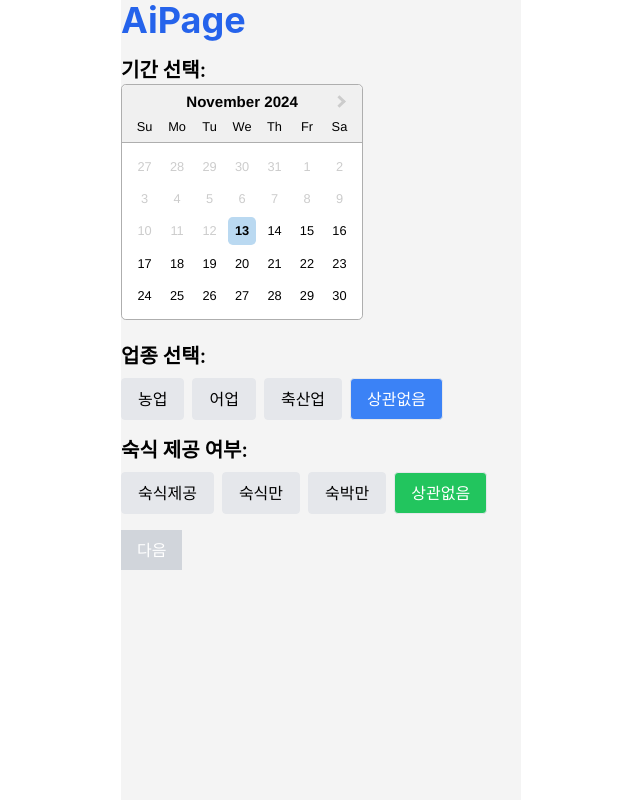
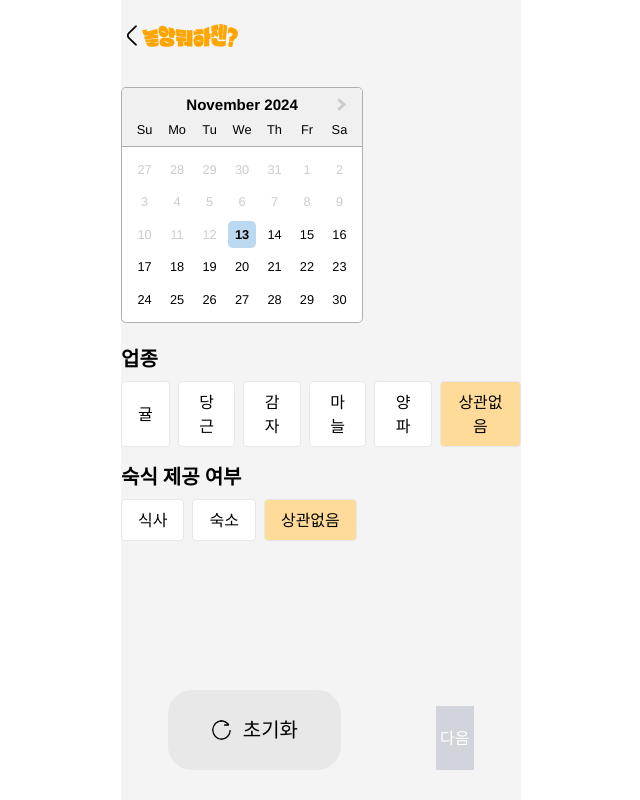
Before and after one commit to JejuBangBangCoding/frontend, a React (Create React App) app: page /aipage in a window 1280 px wide. Shown: the whole page, without its empty margins (319-959 px from the left). Built offline with nearby package versions, Linux system fonts and the light colour scheme; a web font is replaced by a local one.

Commit message:
AI 및 예약 상세 페이지 퍼블리싱 (진행 중)

```diff
--- a/src/pages/AiPage.js
+++ b/src/pages/AiPage.js
@@ -3,6 +3,9 @@ import { useLocation, useNavigate } from "react-router-dom";
 import axios from "axios";
 import DatePicker from "react-datepicker";
 import "react-datepicker/dist/react-datepicker.css";
+import leftArrow1 from "../assets/images/leftArrow1.svg";
+import textLogo from "../assets/images/textLogo.svg";
+import refresh from "../assets/images/refresh.svg";
 
 function AiPage() {
   const [contentChanged, setContentChanged] = useState(false);
@@ -87,17 +90,26 @@ function AiPage() {
   };
 
   return (
-    <div>
-      <h1 className="text-4xl font-bold text-blue-600">AiPage</h1>
-      {region && (
+    <>
+      {/* 헤더 (시작)) */}
+        <div className="flex mt-6">
+          <img src={leftArrow1} alt="Left Arrow" className="w-[1.3rem] cursor-pointer" />
+          <img src={textLogo} alt="Text Logo" className="w-[6rem]" />
+        </div>
+      {/* 헤더 (끝)) */}
+
+      {/* 지역 정보 (시작) */}
+      {/* {region && (
         <div className="mt-4 rounded bg-gray-100 p-4">
           <h2 className="text-2xl font-semibold">지역 정보: {region.name}</h2>
         </div>
-      )}
+      )} */}
+      {/* 지역 정보 (끝) */}
 
+      {/* 선택 (시작) */}
       {!contentChanged && (
-        <div className="mt-4">
-          <h2 className="text-xl font-semibold">기간 선택:</h2>
+        <div className="mt-10">
+          {/* 캘린더 (시작) */}
           <DatePicker
             selected={startDate}
             onChange={handleDateChange}
@@ -106,22 +118,35 @@ function AiPage() {
             selectsRange
             inline
             key={`${startDate}-${endDate}`}
-            className="mt-2"
+            className=""
             minDate={new Date()}
           />
+          {/* 캘린더 (끝) */}
 
-          {/* 업종 선택 */}
+          {/* 날짜 선택 (시작) */}
+          {startDate && endDate && (
           <div className="mt-4">
-            <h2 className="text-xl font-semibold">업종 선택:</h2>
+            <h1 className="text-xl font-semibold">선택한 기간</h1>
+            <p>
+              {startDate.toLocaleDateString()}
+              ~ {endDate.toLocaleDateString()}
+            </p>
+          </div>
+          )}
+          {/* 날짜 선택 (끝) */}
+
+          {/* 업종 선택 (시작)*/}
+          <div className="mt-4">
+            <h2 className="text-xl font-semibold">업종</h2>
             <div className="mt-2 flex space-x-2">
-              {["농업", "어업", "축산업", "상관없음"].map((type) => (
+              {["귤", "당근", "감자", "마늘", "양파", "상관없음"].map((type) => (
                 <button
                   key={type}
                   onClick={() => setIndustry(type)}
                   className={`rounded border px-4 py-2 ${
                     industry === type
-                      ? "bg-blue-500 text-white"
-                      : "bg-gray-200 text-black"
+                      ? "bg-[#FFDB99]"
+                      : "bg-white"
                   }`}
                 >
                   {type}
@@ -129,19 +154,20 @@ function AiPage() {
               ))}
             </div>
           </div>
+          {/* 업종 선택 (끝)*/}
 
-          {/* 숙식 제공 여부 선택 */}
+          {/* 숙식 제공 여부 선택 (시작) */}
           <div className="mt-4">
-            <h2 className="text-xl font-semibold">숙식 제공 여부:</h2>
+            <h2 className="text-xl font-semibold">숙식 제공 여부</h2>
             <div className="mt-2 flex space-x-2">
-              {["숙식제공", "숙식만", "숙박만", "상관없음"].map((option) => (
+              {["식사", "숙소", "상관없음"].map((option) => (
                 <button
                   key={option}
                   onClick={() => setAccommodation(option)}
                   className={`rounded border px-4 py-2 ${
                     accommodation === option
-                      ? "bg-green-500 text-white"
-                      : "bg-gray-200 text-black"
+                      ? "bg-[#FFDB99]"
+                      : "bg-white"
                   }`}
                 >
                   {option}
@@ -149,19 +175,12 @@ function AiPage() {
               ))}
             </div>
           </div>
+          {/* 숙식 제공 여부 선택 (시작) */}
         </div>
       )}
+      {/* 선택 (끝) */}
 
-      {startDate && endDate && (
-        <div className="mt-4">
-          <h2 className="text-lg font-semibold">선택한 기간:</h2>
-          <p>
-            시작 날짜: {startDate.toLocaleDateString()} <br />
-            종료 날짜: {endDate.toLocaleDateString()}
-          </p>
-        </div>
-      )}
-
+      {/* AI 추천 (시작) */}
       {contentChanged && (
         <div className="mt-4">
           <textarea
@@ -172,10 +191,21 @@ function AiPage() {
           />
         </div>
       )}
+      {/* AI 추천 (끝) */}
 
+      {/* 버튼 (시작) */}
+        <div className="flex justify-around mt-auto mb-[1.875rem]">
+          {/* 버튼 - 왼쪽 (시작) */}
+          <button className="flex justify-center items-center gap-3 bg-[#E8E8E8] cursor-pointer px-[2.7rem] py-[1.625rem] rounded-3xl">
+            <img src={refresh} alt="Refresh" className="w-[1.2rem]" />
+            <p className="font-normal text-xl">초기화</p>
+          </button>
+          {/* 버튼 - 왼쪽 (끝) */}
+
+          {/* 버튼 - 오른쪽 (시작) */}
           <button
             onClick={handleClick}
-        className={`mt-4 px-4 py-2 text-white ${
+            className={`mt-4 p-1 cursor-pointer text-white ${
               isPeriodValid() || contentChanged
                 ? "bg-blue-500"
                 : "cursor-not-allowed bg-gray-300"
@@ -184,13 +214,16 @@ function AiPage() {
           >
             {contentChanged ? "추천받기" : "다음"}
           </button>
+          {/* 버튼 - 오른쪽 (끝) */}
+        </div>
+      {/* 버튼 (끝) */}
 
       {loading && (
         <p className="mt-4 text-blue-500">추천 정보를 불러오는 중입니다...</p>
       )}
 
       {error && <p className="mt-4 text-red-500">{error}</p>}
-    </div>
+    </>
   );
 }
 
--- a/src/pages/MyReservationPage.js
+++ b/src/pages/MyReservationPage.js
@@ -1,12 +1,19 @@
 import React from "react";
 import { useNavigate } from "react-router-dom";
+import leftArrow1 from "../assets/images/leftArrow1.svg";
+import textLogo from "../assets/images/textLogo.svg";
+import backImg from "../assets/images/backImg.svg";
+import userProfile from "../assets/images/userProfile.svg";
+import list from "../assets/images/list.svg";
 
 function MyReservationPage() {
   const navigate = useNavigate();
 
   const reservation = [
-    { id: 1, name: "길동이네 귤 밭", date: "12월 25일 금" },
-    { id: 2, name: "철수네 당근 밭", date: "10월 10일 목" },
+    { id: 1, title: "귤 따기 알바 구해유", name: "재형이네 귤하우스", location: "애월읍 귤동 123", date: "11/18 ~ 11/20" },
+    { id: 2, title: "당근 밭에서 일할 청년", name: "지혁이네 당근밭", location: "애월읍 당근로 123", date: "11/20 ~ 11/22" },
+    { id: 3, title: "밭 관리 하실 분", name: "재준이네 밭꾸미기", location: "애월읍 밭길 123", date: "11/25 ~ 11/30" },
+    { id: 4, title: "귤 따끼 알바 구해유", name: "민수네 귤하우스", location: "애월읍 귤동 123", date: "11/18 ~ 11/20" }
   ];
 
   const handleReservationClick = (reservationItem) => {
@@ -16,21 +23,55 @@ function MyReservationPage() {
   };
 
   return (
-    <div>
-      <h1 className="text-4xl font-bold text-blue-600">MyReservationPage</h1>
-      <div className="bg-yellow-200 p-5">
+    <>
+    {/* 헤더 (시작) */}
+    <div className="flex justify-center my-6 items-center relative">
+      <img src={leftArrow1} alt="Left Arrow" className="w-[1.2rem] cursor-pointer absolute left-4" />
+      <img src={textLogo} alt="Text logo" className="w-[6rem]" />
+    </div>
+    {/* 헤더 (끝) */}
+
+    {/* 사용자 프로필 (시작) */}
+    <div className="flex flex-col items-center">
+      <img src={backImg} alt="" className="relative" />
+        <img src={userProfile} alt="" className="w-[8rem] absolute top-32" />
+        <p className="absolute font-semibold text-xl top-64">김재형</p>
+    </div>
+    {/* 사용자 프로필 (끝) */}
+
+    <p className="self-center mt-auto mb-2 font-normal text-xs text-[#C4C4C4]">각 항목을 누르시면 상세 조회를 하실 수 있습니다.</p>
+
+    {/* 예약 현황 (시작) */}
+    <div className="mx-5 h-[32.5rem] bg-white rounded-t-3xl p-5">
+
+      {/* 예약 현황 - 헤더 (시작) */}
+      <div className="flex items-center mb-4">
+        <img src={list} alt="List" className="w-[1rem] mr-3" />
+        <p className="font-normal text-sm">예약 현황</p>
+        <p className="ml-auto text-sm">전체 <strong>2</strong> 개</p>
+      </div>
+      {/* 예약 현황 - 헤더 (끝) */}
+
+      {/* 예약 현황 - 리스트 (시작) */}
       {reservation.map((item) => (
         <div
         key={item.id}
-            className="mb-4 cursor-pointer rounded bg-white p-4 shadow"
+        className="mb-4 cursor-pointer rounded-3xl bg-[#FFDB99] p-4 shadow flex"
         onClick={() => handleReservationClick(item)}
         >
-            <h2 className="text-2xl font-semibold">{item.name}</h2>
-            <p className="text-lg">예약 날짜: {item.date}</p>
+          <p className="text-sm font-bold text-[#FFF]">{item.id}</p>
+          <div className="">
+            <p className="text-lg font-bold">{item.title}</p>
+            <p className="text-base font-light">{item.name}</p>
+            <p className="">{item.location}</p>
+          </div>
+          <p className="font-normal text-[0.6rem]">{item.date}</p>
         </div>
       ))}
+      {/* 예약 현황 - 리스트 (끝) */}
     </div>
-    </div>
+    {/* 예약 현황 (끝) */}
+    </>
   );
 }
 
```
Also changed, not shown: src/assets/images/backImg.svg (added), src/assets/images/refresh.svg (added). Lines whose indentation alone changed are shown as unchanged.
